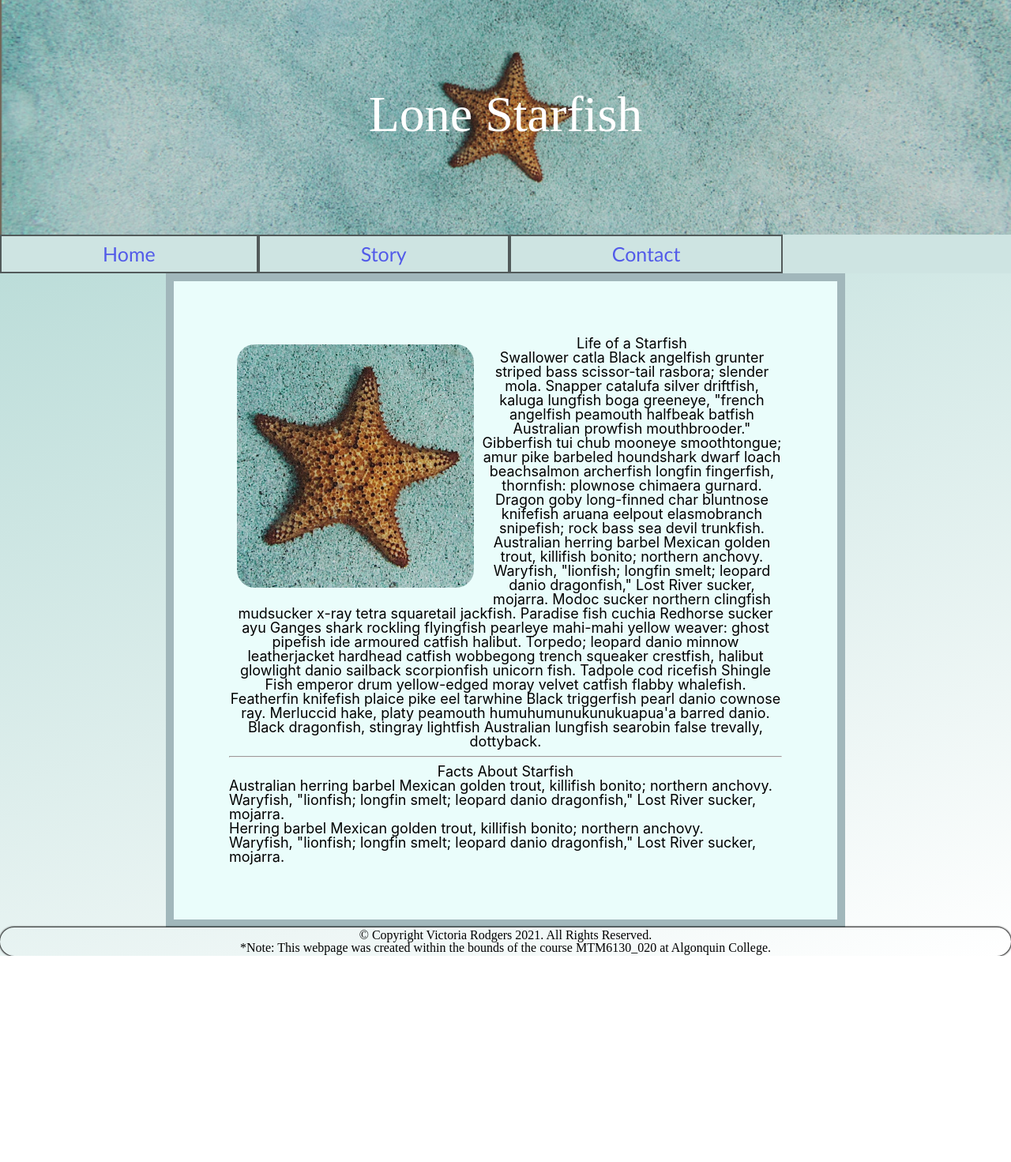
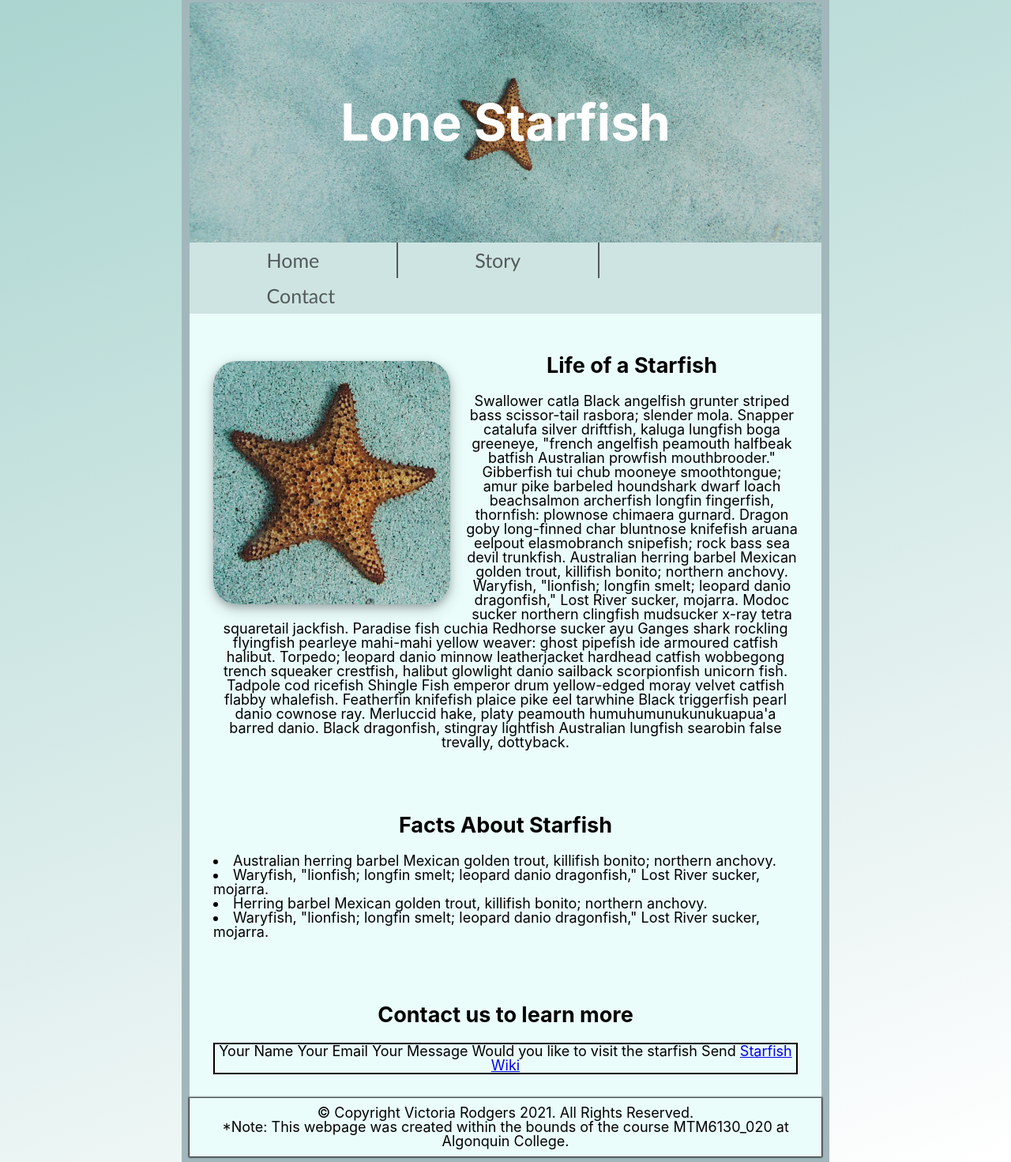
Before and after one commit to rodg0083/midterm, a plain HTML site: page index.html in a window 1280 px wide. Shown: the part 7-1478 px from the top of the page at 79% size. Before the commit the page ends 1217 px from the top, so only its background shows below. Drawn offline with Linux system fonts and the light colour scheme.

Commit message:
Updates on the website

```diff
--- a/css/css.css
+++ b/css/css.css
@@ -4,7 +4,7 @@
 */
 
 html, body, div, span, applet, object, iframe,
-h1, h2, h3, h4, h5, h6, p, blockquote, pre,
+h3, h4, h5, h6, p, blockquote, pre,
 a, abbr, acronym, address, big, cite, code,
 del, dfn, em, img, ins, kbd, q, s, samp,
 small, strike, strong, sub, sup, tt, var,
@@ -32,7 +32,7 @@ body {
 	line-height: 1;
 }
 ol, ul {
-	list-style: none;
+	list-style: inside;
 }
 blockquote, q {
 	quotes: none;
@@ -64,24 +64,26 @@ h1{
     margin: auto;
     padding: 120px;
 }
-main{
+body{
     font-size: 18px;
     background-color: #eafdfb;
-    max-width: 700px;
+    max-width: 800px;
     margin: auto;
-    padding: 70px;
     border: 10px solid #a1b7bb;
     font-family: -apple-system, BlinkMacSystemFont, 'Segoe UI', Roboto, Oxygen, Ubuntu, Cantarell, 'Open Sans', 'Helvetica Neue', sans-serif
 }
 img{
     float: left;
     border-radius: 10%;
-    padding: 10px;
     display: block;
-    margin-left: auto;
-    margin-right: auto;
-    /*box-shadow: 0px 0px 2px 1px black; */
+    margin: 20px;
+    margin-top: 60px;
+    margin-left: 30px;
+    box-shadow: 0 4px 8px 0 rgba(0, 0, 0, 0.2), 0 6px 20px 0 rgba(0, 0, 0, 0.19);
 }
+.contact1{
+    border-right: none;
+    }
 .navbar{
     position: sticky;
     top: 0;
@@ -95,23 +97,33 @@ img{
    }
 .navbar a{
    float: left;
+   color:black;
    padding: 10px;
-   padding-left: 10%;
-   padding-right: 10%;
+   padding-left: 97.51px;
+   padding-right: 97.51px;
    display: block;
    text-decoration: none;
    opacity: 0.6;
-   border: 2px solid rgb(0, 0, 0);
+   border-right: 2px solid rgb(0, 0, 0);
+   }
+.navbar a:last-child{
+    border-right: none;
    }
 .navbar a:hover {
    background-color: rgb(5, 5, 5);
    color: white;
        }
 footer{
-    padding: 2px;
-    border-radius: 20px;
+    padding: 10px;
+    border-radius: 0px;
     box-shadow: 0px 0px 2px 1px black;
     }
 li{
     text-align: left;
     }
+article{
+    padding:30px;
+}
+.contact-page{
+    border: 2px solid rgb(0, 0, 0);
+}
--- a/index.html
+++ b/index.html
@@ -21,7 +21,8 @@
     <h2>Life of a Starfish</h2>
     Swallower catla Black angelfish grunter striped bass scissor-tail rasbora; slender mola. Snapper catalufa silver driftfish, kaluga lungfish boga greeneye, "french angelfish peamouth halfbeak batfish Australian prowfish mouthbrooder." Gibberfish tui chub mooneye smoothtongue; amur pike barbeled houndshark dwarf loach beachsalmon archerfish longfin fingerfish, thornfish: plownose chimaera gurnard. Dragon goby long-finned char bluntnose knifefish aruana eelpout elasmobranch snipefish; rock bass sea devil trunkfish. Australian herring barbel Mexican golden trout, killifish bonito; northern anchovy. Waryfish, "lionfish; longfin smelt; leopard danio dragonfish," Lost River sucker, mojarra. Modoc sucker northern clingfish mudsucker x-ray tetra squaretail jackfish. Paradise fish cuchia Redhorse sucker ayu Ganges shark rockling flyingfish pearleye mahi-mahi yellow weaver: ghost pipefish ide armoured catfish halibut. Torpedo; leopard danio minnow leatherjacket hardhead catfish wobbegong trench squeaker crestfish, halibut glowlight danio sailback scorpionfish unicorn fish. Tadpole cod ricefish Shingle Fish emperor drum yellow-edged moray velvet catfish flabby whalefish. Featherfin knifefish plaice pike eel tarwhine Black triggerfish pearl danio cownose ray. Merluccid hake, platy peamouth humuhumunukunukuapua'a barred danio. Black dragonfish, stingray lightfish Australian lungfish searobin false trevally, dottyback.
     </p>
-<hr>
+ </article>
+ <article>
     <h2>Facts About Starfish</h2>
     <ul>
     <li>Australian herring barbel Mexican golden trout, killifish bonito; northern anchovy.</li>
@@ -30,6 +31,17 @@
     <li>Waryfish, "lionfish; longfin smelt; leopard danio dragonfish," Lost River sucker, mojarra.  </li>
     </ul>
 </article>
+<article>
+  <h2>Contact us to learn more</h2>
+  <p class="contact-page">
+    Your Name
+    Your Email
+    Your Message
+    Would you like to visit the starfish
+    Send
+    <a href="https://en.wikipedia.org/wiki/Starfish"><strong>Starfish Wiki</strong></a>
+  </p>
+</article>
 </main>
 <footer>
     <p><strong><small>&copy; Copyright Victoria Rodgers 2021. All Rights Reserved</small>.</strong></p>
```
